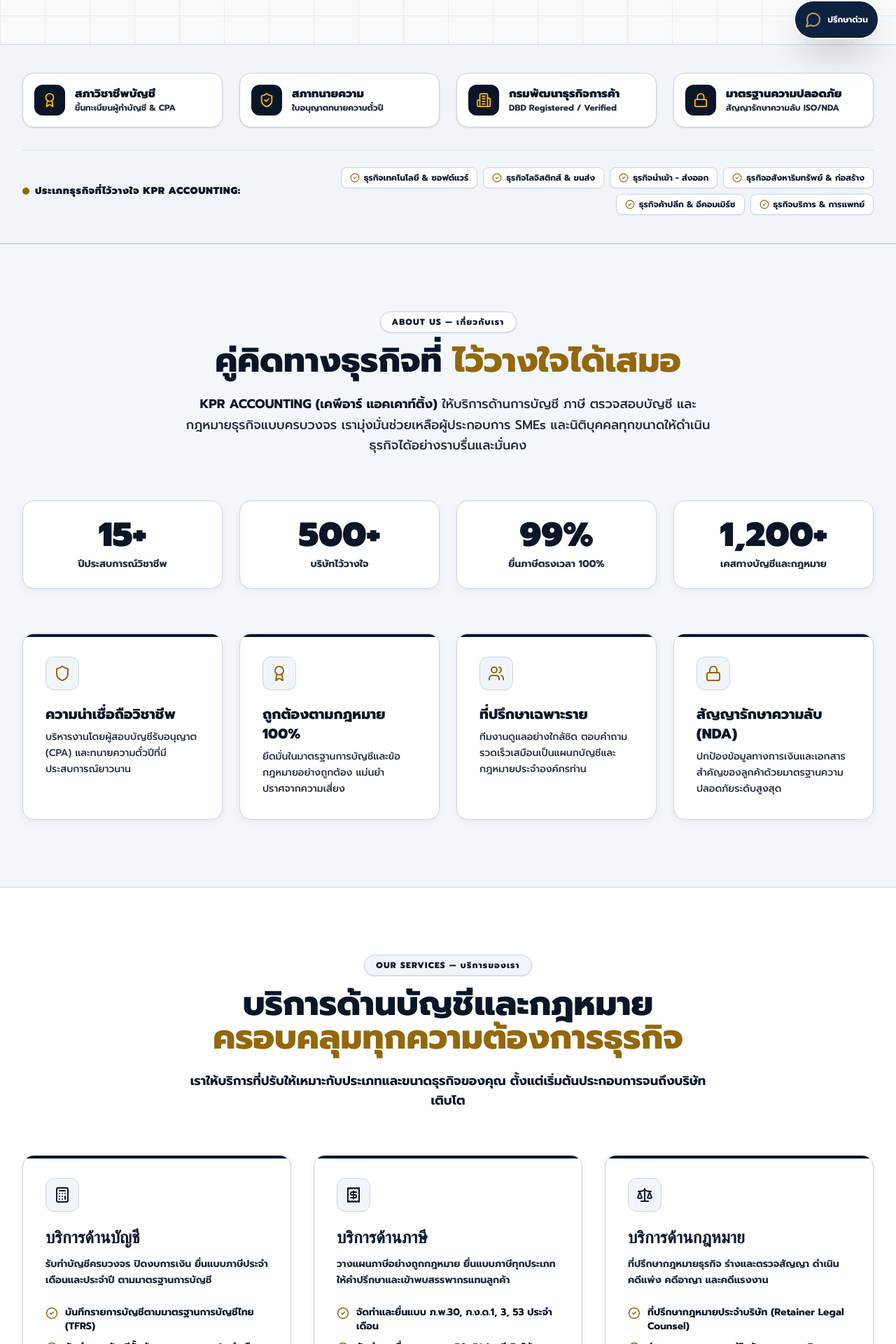
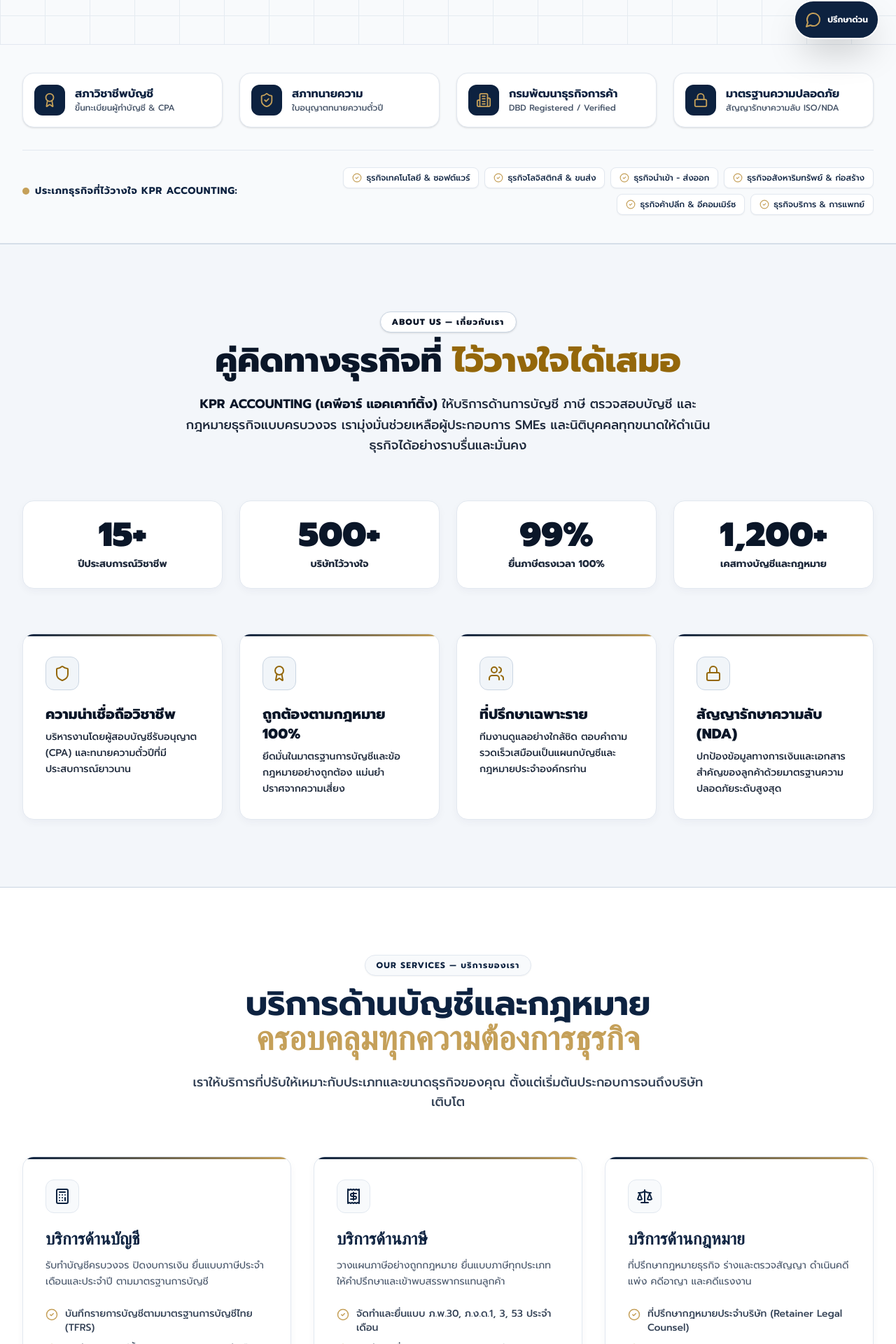
Before and after one commit to sadper102/KPR-Accounting, a Next.js app: page / in a window 1280 px wide. Shown: the part 720-2640 px from the top of the page at 70% size. Built offline with nearby package versions, Linux system fonts and the light colour scheme; a web font is replaced by a local one.

Commit message:
Harmonize full color palette: strictly enforce KPR Navy (#0D2240) and Executive Muted Gold (#C5A059) across all cards, banners, and trust sections

```diff
--- a/src/app/globals.css
+++ b/src/app/globals.css
@@ -2,16 +2,17 @@
 
 @layer base {
   :root {
-    --bg-main: #FFFFFF;
-    --bg-alt: #F1F5F9;
-    --navy-dark: #0A1628;
-    --navy-primary: #0F2A4A;
-    --gold-dark: #855B09;
-    --gold-primary: #94670A;
-    --gold-light: #F5C767;
-    --text-dark: #0A1628;
-    --text-body: #1E293B;
-    --border-main: #CBD5E1;
+    --bg-main: #F8FAFC;
+    --bg-card: #FFFFFF;
+    --navy-primary: #0D2240;
+    --navy-dark: #08162B;
+    --navy-light: #16325B;
+    --gold-primary: #C5A059;
+    --gold-dark: #9A7B39;
+    --gold-light: #D4AF37;
+    --text-primary: #0D2240;
+    --text-body: #334155;
+    --border-color: #E2E8F0;
   }
 
   html {
@@ -29,23 +30,21 @@
 
   h1, h2, h3, h4 {
     font-family: var(--font-prompt), 'Prompt', sans-serif;
-    color: var(--text-dark);
-    word-break: break-word;
-    overflow-wrap: break-word;
+    color: var(--navy-primary);
   }
 }
 
-/* High Contrast Solid Cards */
+/* Executive Clean Card System */
 .executive-card {
   background-color: #FFFFFF;
-  border: 1px solid #CBD5E1;
-  box-shadow: 0 4px 12px rgba(10, 22, 40, 0.05);
-  transition: all 0.2s ease-in-out;
+  border: 1px solid #E2E8F0;
+  box-shadow: 0 4px 12px rgba(13, 34, 64, 0.04);
+  transition: all 0.25s ease-in-out;
 }
 
 .executive-card:hover {
-  border-color: #0A1628;
-  box-shadow: 0 10px 24px rgba(10, 22, 40, 0.1);
+  border-color: #C5A059;
+  box-shadow: 0 10px 24px rgba(13, 34, 64, 0.08);
   transform: translateY(-2px);
 }
 
@@ -60,15 +59,33 @@
   top: 0;
   left: 0;
   right: 0;
-  height: 4px;
-  background: #0A1628;
+  height: 3px;
+  background: linear-gradient(90deg, #0D2240 0%, #C5A059 100%);
 }
 
 /* Executive Clean Header Nav */
 .executive-nav {
-  background-color: #FFFFFF;
-  border-bottom: 1px solid #CBD5E1;
-  box-shadow: 0 2px 8px rgba(10, 22, 40, 0.05);
+  background-color: rgba(255, 255, 255, 0.95);
+  backdrop-filter: blur(12px);
+  -webkit-backdrop-filter: blur(12px);
+  border-bottom: 1px solid #E2E8F0;
+}
+
+/* Color Tokens */
+.text-gold {
+  color: #C5A059;
+}
+
+.text-navy {
+  color: #0D2240;
+}
+
+.bg-navy {
+  background-color: #0D2240;
+}
+
+.bg-gold-gradient {
+  background: linear-gradient(135deg, #D4AF37 0%, #C5A059 50%, #9A7B39 100%);
 }
 
 /* Custom Scrollbar */
@@ -76,12 +93,12 @@
   width: 8px;
 }
 ::-webkit-scrollbar-track {
-  background: #F1F5F9;
+  background: #F8FAFC;
 }
 ::-webkit-scrollbar-thumb {
-  background: #94A3B8;
+  background: #CBD5E1;
   border-radius: 4px;
 }
 ::-webkit-scrollbar-thumb:hover {
-  background: #0A1628;
+  background: #0D2240;
 }
--- a/src/components/Services.tsx
+++ b/src/components/Services.tsx
@@ -33,19 +33,19 @@
         {/* Section Header */}
         <div className="text-center max-w-3xl mx-auto mb-16">
           <ScrollReveal direction="down">
-            <span className="text-[#0A1628] font-extrabold text-xs uppercase tracking-widest bg-slate-100 px-4 py-1.5 rounded-full border border-slate-300 shadow-sm inline-block">
+            <span className="text-[#0D2240] font-bold text-xs uppercase tracking-widest bg-[#F8FAFC] px-4 py-1.5 rounded-full border border-[#E2E8F0] shadow-xs inline-block">
               OUR SERVICES — บริการของเรา
             </span>
           </ScrollReveal>
 
           <ScrollReveal direction="up" delay={0.1}>
-            <h2 className="text-3xl sm:text-4xl lg:text-5xl font-extrabold text-[#0A1628] mt-4 mb-6">
-              บริการด้านบัญชีและกฎหมาย <span className="text-[#94670A]">ครอบคลุมทุกความต้องการธุรกิจ</span>
+            <h2 className="text-3xl sm:text-4xl lg:text-5xl font-bold text-[#0D2240] mt-4 mb-6">
+              บริการด้านบัญชีและกฎหมาย <span className="text-[#C5A059] font-serif">ครอบคลุมทุกความต้องการธุรกิจ</span>
             </h2>
           </ScrollReveal>
 
           <ScrollReveal direction="up" delay={0.2}>
-            <p className="text-[#0A1628] text-base sm:text-lg font-bold">
+            <p className="text-[#334155] text-base sm:text-lg font-medium">
               เราให้บริการที่ปรับให้เหมาะกับประเภทและขนาดธุรกิจของคุณ ตั้งแต่เริ่มต้นประกอบการจนถึงบริษัทเติบโต
             </p>
           </ScrollReveal>
@@ -58,27 +58,27 @@
 
             return (
               <ScrollReveal key={srv.id} direction="up" delay={0.1 * idx}>
-                <GlassCard className="h-full flex flex-col justify-between group relative border-slate-300 bg-white shadow-md" accentTop>
+                <GlassCard className="h-full flex flex-col justify-between group relative border-[#E2E8F0] bg-white shadow-sm" accentTop>
 
                   <div>
                     {/* Icon */}
-                    <div className="w-12 h-12 rounded-xl bg-slate-100 border border-slate-300 flex items-center justify-center text-[#0A1628] mb-5 group-hover:bg-[#0A1628] group-hover:text-white transition-colors duration-300">
+                    <div className="w-12 h-12 rounded-xl bg-[#F8FAFC] border border-[#E2E8F0] flex items-center justify-center text-[#0D2240] mb-5 group-hover:bg-[#0D2240] group-hover:text-white transition-colors duration-300">
                       <IconComponent className="w-6 h-6" />
                     </div>
 
                     {/* Title & Short Desc */}
-                    <h3 className="text-2xl font-extrabold text-[#0A1628] mb-3 font-serif">
+                    <h3 className="text-2xl font-bold text-[#0D2240] mb-3 font-serif">
                       {srv.title}
                     </h3>
-                    <p className="text-[#1E293B] text-sm mb-6 leading-relaxed font-bold">
+                    <p className="text-[#475569] text-sm mb-6 leading-relaxed">
                       {srv.shortDesc}
                     </p>
 
                     {/* Features list */}
                     <ul className="space-y-2.5 mb-8">
                       {srv.features.map((feat, fIdx) => (
-                        <li key={fIdx} className="flex items-start gap-2.5 text-xs sm:text-sm text-[#0A1628] font-bold">
-                          <CheckCircle2 className="w-4.5 h-4.5 text-[#94670A] shrink-0 mt-0.5" />
+                        <li key={fIdx} className="flex items-start gap-2.5 text-xs sm:text-sm text-[#334155] font-medium">
+                          <CheckCircle2 className="w-4.5 h-4.5 text-[#C5A059] shrink-0 mt-0.5" />
                           <span>{feat}</span>
                         </li>
                       ))}
@@ -86,10 +86,10 @@
                   </div>
 
                   {/* CTA link */}
-                  <div className="pt-4 border-t border-slate-200">
+                  <div className="pt-4 border-t border-[#E2E8F0]">
                     <a
                       href="#contact"
-                      className="inline-flex items-center text-sm font-extrabold text-[#0A1628] hover:text-[#94670A] transition-colors group-hover:translate-x-1 duration-200"
+                      className="inline-flex items-center text-sm font-bold text-[#0D2240] hover:text-[#C5A059] transition-colors group-hover:translate-x-1 duration-200"
                     >
                       <span>ขอเสนอราคา / ปรึกษาบริการนี้</span>
                       <ArrowRight className="w-4 h-4 ml-2" />
@@ -102,17 +102,17 @@
           })}
         </div>
 
-        {/* Bottom Dark Banner (PURE WHITE HIGH CONTRAST TEXT) */}
+        {/* Bottom Harmonized Dark Banner */}
         <ScrollReveal direction="up" delay={0.4}>
-          <div className="mt-16 rounded-3xl p-8 sm:p-12 text-center bg-[#0A1628] text-white border-2 border-slate-700 shadow-2xl relative overflow-hidden">
+          <div className="mt-16 rounded-3xl p-8 sm:p-12 text-center bg-[#0D2240] text-white border border-[#C5A059]/30 shadow-xl relative overflow-hidden">
             <div className="max-w-2xl mx-auto relative z-10">
-              <h3 className="text-2xl sm:text-3xl font-black mb-4 font-serif text-white">
+              <h3 className="text-2xl sm:text-3xl font-bold mb-4 font-serif text-white">
                 ต้องการที่ปรึกษาเฉพาะทาง หรือ แพ็กเกจดูแลรายเดือน?
               </h3>
-              <p className="text-white text-base sm:text-lg mb-8 font-bold leading-relaxed">
+              <p className="text-[#E2E8F0] text-base sm:text-lg mb-8 font-normal leading-relaxed">
                 เรามีแพ็กเกจยืดหยุ่นที่คุ้มค่า เหมาะสำหรับผู้เริ่มต้นประกอบการและบริษัทที่ต้องการดูแลอย่างต่อเนื่อง
               </p>
-              <Button href="#contact" variant="gold" size="lg" className="font-extrabold">
+              <Button href="#contact" variant="gold" size="lg" className="font-bold">
                 ขอใบเสนอราคาแพ็กเกจ
               </Button>
             </div>
--- a/src/components/TrustBar.tsx
+++ b/src/components/TrustBar.tsx
@@ -38,28 +38,28 @@
   ];
 
   return (
-    <section className="py-10 bg-[#F1F5F9] border-y border-slate-300 relative overflow-hidden">
+    <section className="py-10 bg-[#F8FAFC] border-y border-[#E2E8F0] relative overflow-hidden">
 
       <div className="max-w-7xl mx-auto px-4 sm:px-6 lg:px-8 relative z-10">
 
         {/* Accreditation Badges Bar */}
         <ScrollReveal direction="up">
-          <div className="grid grid-cols-1 sm:grid-cols-2 lg:grid-cols-4 gap-4 sm:gap-6 pb-8 border-b border-slate-300/80">
+          <div className="grid grid-cols-1 sm:grid-cols-2 lg:grid-cols-4 gap-4 sm:gap-6 pb-8 border-b border-[#E2E8F0]">
             {accreditations.map((acc, idx) => {
               const IconComp = acc.icon;
               return (
                 <div
                   key={idx}
-                  className="flex items-center gap-3.5 p-4 rounded-2xl bg-white border border-slate-300 shadow-sm hover:shadow-md hover:border-[#0A1628] transition-all duration-200"
+                  className="flex items-center gap-3.5 p-4 rounded-2xl bg-white border border-[#E2E8F0] shadow-sm hover:border-[#C5A059] transition-all duration-200"
                 >
-                  <div className="w-11 h-11 rounded-xl bg-[#0A1628] text-amber-400 flex items-center justify-center shrink-0 shadow-inner">
+                  <div className="w-11 h-11 rounded-xl bg-[#0D2240] text-[#C5A059] flex items-center justify-center shrink-0 shadow-inner">
                     <IconComp className="w-5.5 h-5.5" />
                   </div>
                   <div className="min-w-0">
-                    <div className="text-[#0A1628] font-black text-sm sm:text-base leading-tight truncate">
+                    <div className="text-[#0D2240] font-bold text-sm sm:text-base leading-tight truncate">
                       {acc.title}
                     </div>
-                    <div className="text-[#1E293B] font-bold text-xs mt-0.5 truncate">
+                    <div className="text-[#475569] font-medium text-xs mt-0.5 truncate">
                       {acc.subtitle}
                     </div>
                   </div>
@@ -72,19 +72,19 @@
         {/* Client Industry Sectors Bar */}
         <ScrollReveal direction="up" delay={0.2}>
           <div className="pt-6 flex flex-col md:flex-row items-center justify-between gap-4">
-            <div className="flex items-center gap-2 text-xs sm:text-sm font-black text-[#0A1628] uppercase tracking-wider shrink-0">
-              <span className="w-2.5 h-2.5 rounded-full bg-[#94670A]" />
+            <div className="flex items-center gap-2 text-xs sm:text-sm font-bold text-[#0D2240] uppercase tracking-wider shrink-0">
+              <span className="w-2.5 h-2.5 rounded-full bg-[#C5A059]" />
               <span>ประเภทธุรกิจที่ไว้วางใจ KPR ACCOUNTING:</span>
             </div>
 
-            <div className="flex flex-wrap justify-center md:justify-end gap-2 text-xs font-bold text-[#0A1628]">
+            <div className="flex flex-wrap justify-center md:justify-end gap-2 text-xs font-medium text-[#334155]">
               {clientSectors.map((sector, sIdx) => (
                 <span
                   key={sIdx}
-                  className="inline-flex items-center gap-1.5 px-3 py-1.5 rounded-lg bg-white border border-slate-300 shadow-xs hover:border-[#0A1628] transition-colors"
+                  className="inline-flex items-center gap-1.5 px-3 py-1.5 rounded-lg bg-white border border-[#E2E8F0] shadow-xs"
                 >
-                  <CheckCircle2 className="w-3.5 h-3.5 text-[#94670A] shrink-0" />
-                  <span className="font-bold">{sector}</span>
+                  <CheckCircle2 className="w-3.5 h-3.5 text-[#C5A059] shrink-0" />
+                  <span className="font-medium text-[#0D2240]">{sector}</span>
                 </span>
               ))}
             </div>
```
Also changed, not shown: src/components/WhyUs.tsx (+25 -25 lines).
